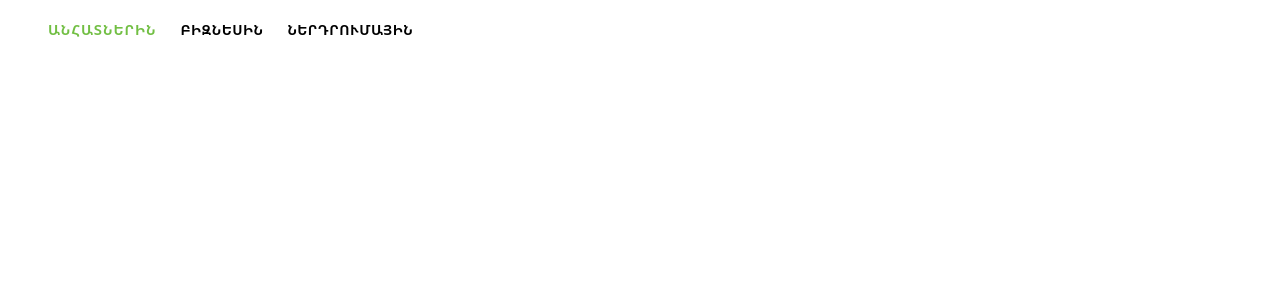
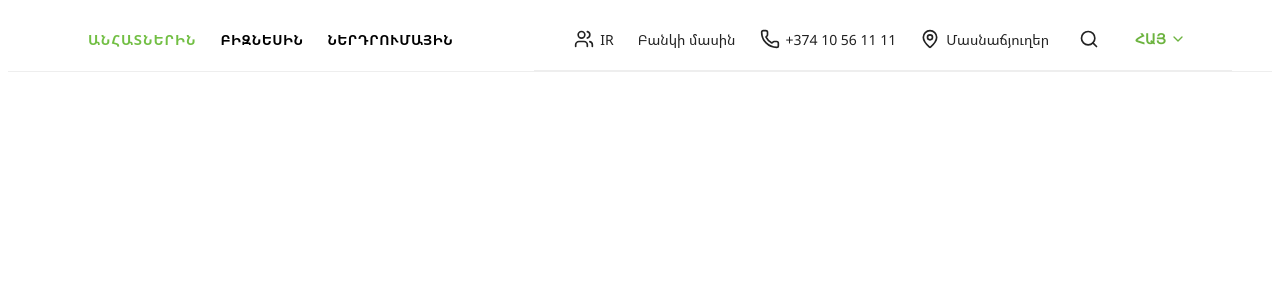
Before and after one commit to Artur-2013/AmeriaBank, a React (Vite) app in the folder Ameriabank/: page / in a window 1280 px wide. Shown: the top 300 px of the page. Built offline with nearby package versions, Linux system fonts and the light colour scheme.

Commit message:
HeaderText2

```diff
--- a/Ameriabank/package.json
+++ b/Ameriabank/package.json
@@ -10,6 +10,7 @@
     "preview": "vite preview"
   },
   "dependencies": {
+    "lucide-react": "^1.73.0",
     "react": "^19.3.1",
     "react-dom": "^19.3.1"
   },
--- a/Ameriabank/src/components/Header/Header.css
+++ b/Ameriabank/src/components/Header/Header.css
@@ -21,13 +21,100 @@
   letter-spacing: 0.5px;
   transition: color 0.2s;
 }
-
+.header {
+  display: flex;
+  align-items: center;
+  justify-content: space-between;
+  padding: 0 40px;
+  background: #fff;
+  border-bottom: 1px solid #eee;
+}
 .top-nav__link:hover,
 .top-nav__link.active {
-  font-family: "Noto Sans Armenian", "Segoe UI", Arial, sans-serif;
+font-family: "Noto Sans Armenian", "Segoe UI", Arial, sans-serif;
 font-size: 14px;
-font-weight: 600;
 letter-spacing: 1px;
 color: #72bf44;
-  /* color: #6cb33f; Ameriabank-ի կանաչը */
 }
+.main-nav {
+  display: flex;
+  align-items: center;
+  justify-content: flex-end;
+font-family: "Noto Sans Armenian", "Segoe UI", Arial, sans-serif;
+  gap: 24px;
+  padding: 20px 40px;
+  background: #fff;
+  border-bottom: 1px solid #eee;
+}
+
+.main-nav__item {
+  display: flex;
+  align-items: center;
+  gap: 6px;
+  color: #222;
+  text-decoration: none;
+  font-size: 14px;
+}
+
+.main-nav__item:hover {
+  color: #6cb33f;
+}
+
+.main-nav__icon-btn,
+.main-nav__lang {
+  display: flex;
+  align-items: center;
+  gap: 4px;
+  background: none;
+  border: none;
+  cursor: pointer;
+  color: #222;
+  font-size: 14px;
+}
+
+.main-nav__lang {
+  color: #6cb33f;
+  font-weight: 700;
+}
+.lang {
+  position: relative;
+}
+
+.main-nav__lang svg {
+  transition: transform 0.2s;
+}
+
+.main-nav__lang svg.rotated {
+  transform: rotate(180deg);
+}
+
+.lang__menu {
+  position: absolute;
+  top: calc(100% + 8px);
+  right: 0;
+  min-width: 80px;
+  margin: 0;
+  padding: 6px 0;
+  list-style: none;
+  background: #fff;
+  border-radius: 8px;
+  box-shadow: 0 4px 16px rgba(0, 0, 0, 0.15);
+  z-index: 100;
+}
+
+.lang__option {
+  width: 100%;
+  padding: 8px 16px;
+  background: none;
+  border: none;
+  text-align: left;
+  font-size: 14px;
+  cursor: pointer;
+  color: #222;
+}
+
+.lang__option:hover,
+.lang__option.active {
+  color: #6cb33f;
+  background: #f5f9f1;
+}
--- a/Ameriabank/src/components/Header/Header.jsx
+++ b/Ameriabank/src/components/Header/Header.jsx
@@ -4,7 +4,7 @@ import "./Header.css";
 
 export default function Header() {
   return (
-    <header>
+    <header className="header">
       <TopNav />
       <MainNav />
     </header>
--- a/Ameriabank/src/components/Header/MainNav.jsx
+++ b/Ameriabank/src/components/Header/MainNav.jsx
@@ -1,3 +1,74 @@
+import { Users, Phone, MapPin, Search, ChevronDown } from "lucide-react";
+import { useState, useRef, useEffect } from "react";
+import "./Header.css";
+
 export default function MainNav() {
-  return <div></div>;
+    const languages = ["ՀԱՅ", "ENG", "РУС"];
+
+const [open, setOpen] = useState(false);
+const [lang, setLang] = useState("ՀԱՅ");
+const langRef = useRef(null);
+
+// սեղմելով դրսում՝ ցանկը փակվի
+useEffect(() => {
+  const handleClickOutside = (e) => {
+    if (langRef.current && !langRef.current.contains(e.target)) {
+      setOpen(false);
+    }
+  };
+  document.addEventListener("mousedown", handleClickOutside);
+  return () => document.removeEventListener("mousedown", handleClickOutside);
+}, []);
+    return (
+
+    <div className="main-nav">
+      <a href="#" className="main-nav__item">
+        <Users size={20} />
+        <span>IR</span>
+      </a>
+
+      <a href="#" className="main-nav__item">
+        <span>Բանկի մասին</span>
+      </a>
+
+      <a href="tel:+37410561111" className="main-nav__item">
+        <Phone size={20} />
+        <span>+374 10 56 11 11</span>
+      </a>
+
+      <a href="#" className="main-nav__item">
+        <MapPin size={20} />
+        <span>Մասնաճյուղեր</span>
+      </a>
+
+      <button className="main-nav__icon-btn" aria-label="Որոնել">
+        <Search size={20} />
+      </button>
+
+   <div className="lang" ref={langRef}>
+  <button className="main-nav__lang" onClick={() => setOpen(!open)}>
+    <span>{lang}</span>
+    <ChevronDown size={16} className={open ? "rotated" : ""} />
+  </button>
+
+  {open && (
+    <ul className="lang__menu">
+      {languages.map((l) => (
+        <li key={l}>
+          <button
+            className={`lang__option ${l === lang ? "active" : ""}`}
+            onClick={() => {
+              setLang(l);
+              setOpen(false);
+            }}
+          >
+            {l}
+          </button>
+        </li>
+      ))}
+    </ul>
+  )}
+</div>
+    </div>
+  );
 }
```
Also changed, not shown: 1 other file (tests, documents, lock files or other folders).
